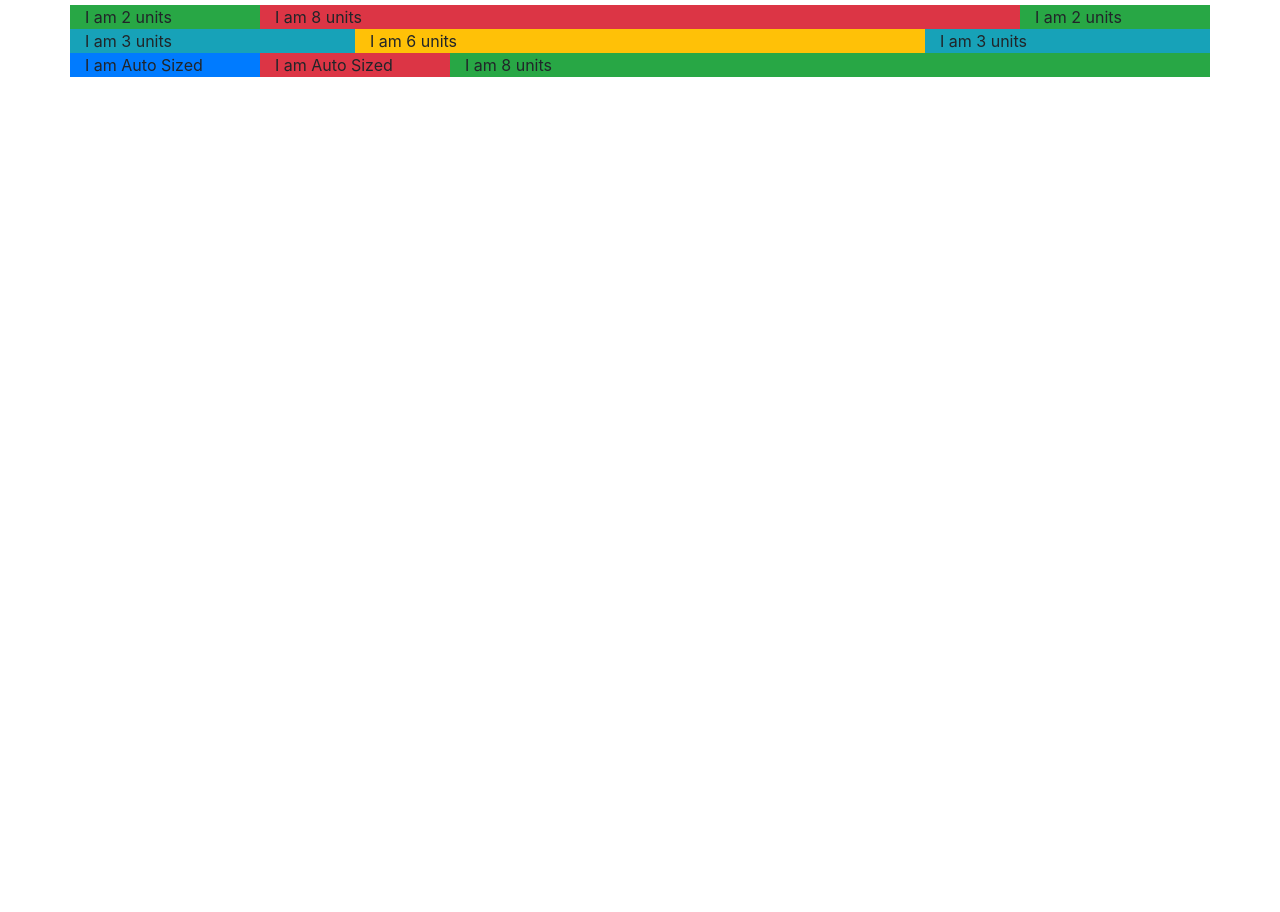
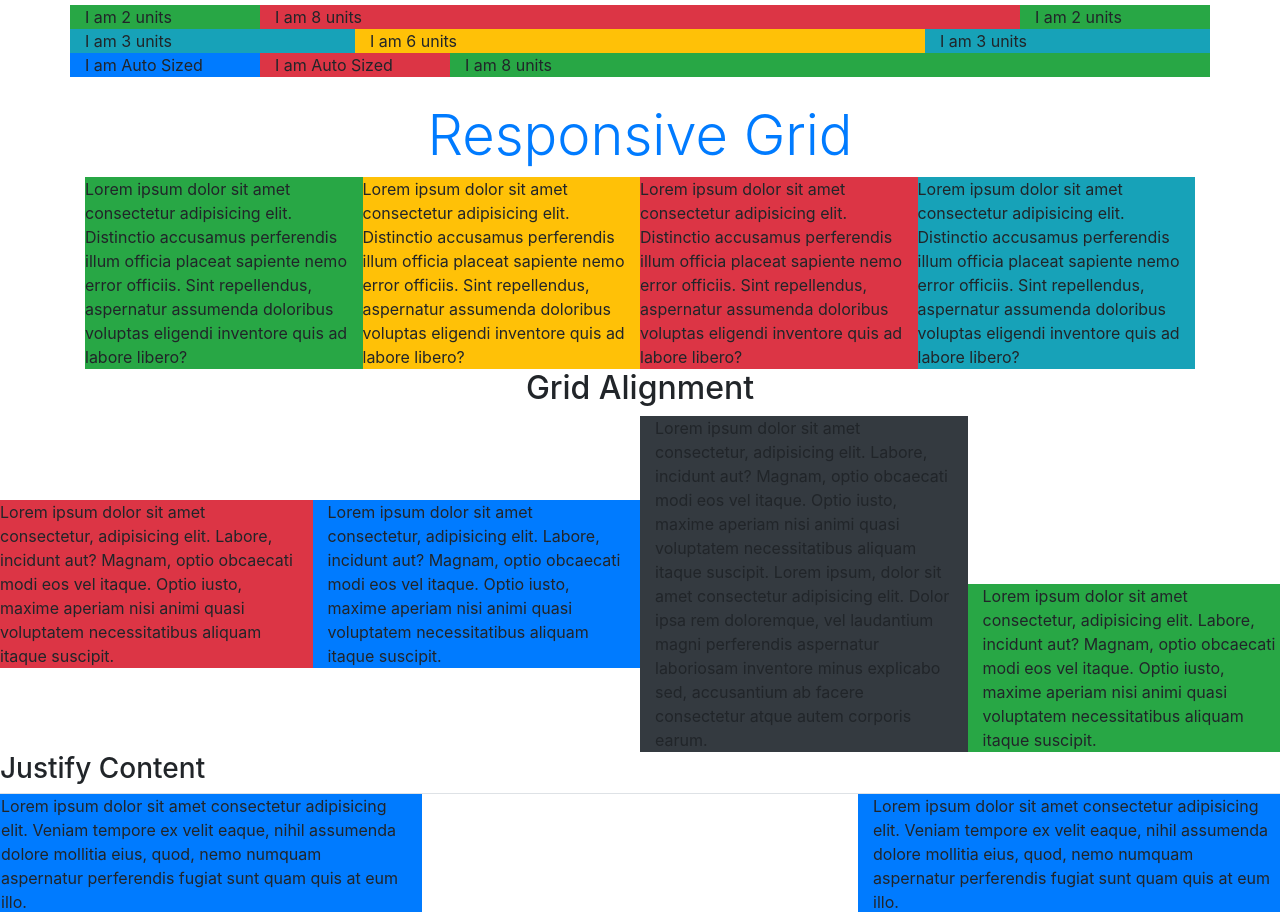
Before and after one commit to SMUSarge/Other-CSS-Properties, a plain HTML site: page Flexbox_And_Responsive/Grid/index.html in a window 1280 px wide. Shown: the part 118-1030 px from the top of the page. Before the commit the page ends 800 px from the top, so only its background shows below. Drawn offline with nearby package versions, Linux system fonts and the light colour scheme; grey boxes are pictures that could not be loaded.

Commit message:
Grid Project

```diff
--- a/Flexbox_And_Responsive/Grid/index.html
+++ b/Flexbox_And_Responsive/Grid/index.html
@@ -7,6 +7,12 @@
     <meta charset="UTF-8">
     <meta name="viewport" content="width=device-width, initial-scale=1.0">
     <title>Grid</title>
+    <!-- <style>
+        img {
+            margin: 0;
+            padding: 0;
+        }
+    </style> -->
 </head>
 
 <body>
@@ -28,6 +34,82 @@
             <div class="col bg-danger">I am Auto Sized</div>
             <div class="col-8 bg-success">I am 8 units</div>
         </div>
+
+        <div class="h2 display-4 text-center text-primary" style="margin-top: 25px;">Responsive Grid</div>
+        <div class="row no-gutters">
+            <div class="col-md-6 col-xl-3 bg-success">Lorem ipsum dolor sit amet consectetur adipisicing elit.
+                Distinctio
+                accusamus perferendis illum officia placeat sapiente nemo error officiis. Sint repellendus, aspernatur
+                assumenda doloribus voluptas eligendi inventore quis ad labore libero?</div>
+            <div class="col-md-6 col-xl-3 bg-warning">Lorem ipsum dolor sit amet consectetur adipisicing elit.
+                Distinctio
+                accusamus perferendis illum officia placeat sapiente nemo error officiis. Sint repellendus, aspernatur
+                assumenda doloribus voluptas eligendi inventore quis ad labore libero?</div>
+            <div class="col-md-6 col-xl-3 bg-danger">Lorem ipsum dolor sit amet consectetur adipisicing elit.
+                Distinctio
+                accusamus perferendis illum officia placeat sapiente nemo error officiis. Sint repellendus, aspernatur
+                assumenda doloribus voluptas eligendi inventore quis ad labore libero?</div>
+
+            <div class="col-md-6 col-xl-3 bg-info">Lorem ipsum dolor sit amet consectetur adipisicing elit. Distinctio
+                accusamus perferendis illum officia placeat sapiente nemo error officiis. Sint repellendus, aspernatur
+                assumenda doloribus voluptas eligendi inventore quis ad labore libero?</div>
+        </div>
+    </div>
+    <h2 class="text-center">Grid Alignment</h2>
+    <div class="row align-items-center">
+        <div class="col-3 bg-danger">
+            Lorem ipsum dolor sit amet consectetur, adipisicing elit. Labore, incidunt aut? Magnam, optio obcaecati modi
+            eos vel itaque. Optio iusto, maxime aperiam nisi animi quasi voluptatem necessitatibus aliquam itaque
+            suscipit.
+        </div>
+        <div class="col-3 bg-primary">
+            Lorem ipsum dolor sit amet consectetur, adipisicing elit. Labore, incidunt aut? Magnam, optio obcaecati modi
+            eos vel itaque. Optio iusto, maxime aperiam nisi animi quasi voluptatem necessitatibus aliquam itaque
+            suscipit.
+        </div>
+        <div class="col-3 bg-dark">
+            Lorem ipsum dolor sit amet consectetur, adipisicing elit. Labore, incidunt aut? Magnam, optio obcaecati modi
+            eos vel itaque. Optio iusto, maxime aperiam nisi animi quasi voluptatem necessitatibus aliquam itaque
+            suscipit. Lorem ipsum, dolor sit amet consectetur adipisicing elit. Dolor ipsa rem doloremque, vel
+            laudantium magni perferendis aspernatur laboriosam inventore minus explicabo sed, accusantium ab facere
+            consectetur atque autem corporis earum.
+        </div>
+        <div class="col-3 bg-success align-self-end">
+            Lorem ipsum dolor sit amet consectetur, adipisicing elit. Labore, incidunt aut? Magnam, optio obcaecati modi
+            eos vel itaque. Optio iusto, maxime aperiam nisi animi quasi voluptatem necessitatibus aliquam itaque
+            suscipit.
+        </div>
+    </div>
+
+    </div>
+    <h3>Justify Content</h3>
+    <div class="row border justify-content-between">
+        <div class="col-4 bg-primary">
+            Lorem ipsum dolor sit amet consectetur adipisicing elit. Veniam tempore ex velit eaque, nihil assumenda
+            dolore mollitia eius, quod, nemo numquam aspernatur perferendis fugiat sunt quam quis at eum illo.
+        </div>
+        <div class="col-4 bg-primary">
+            Lorem ipsum dolor sit amet consectetur adipisicing elit. Veniam tempore ex velit eaque, nihil assumenda
+            dolore mollitia eius, quod, nemo numquam aspernatur perferendis fugiat sunt quam quis at eum illo.
+        </div>
+    </div>
+    <div class="row ">
+        <div class="col-xl-4 col-md-6"><img src="paul-morley-0ALhqKA4XTc-unsplash.jpg" class="img-fluid"></div>
+        <div class="col-xl-4 col-md-6"><img src="pierre-etienne-vilbert-g1K4f_QDXKQ-unsplash.jpg" class="img-fluid">
+        </div>
+        <div class="col-xl-4 col-md-6"><img src="kateryna-hliznitsova-ocb4ft1qyjA-unsplash.jpg" class="img-fluid"></div>
+    </div>
+
+    <!-- Photo by <a href="https://unsplash.com/@mobography?utm_content=creditCopyText&utm_medium=referral&utm_source=unsplash">Paul Morley</a> on <a href="https://unsplash.com/photos/red-fireworks-0ALhqKA4XTc?utm_content=creditCopyText&utm_medium=referral&utm_source=unsplash">Unsplash</a> -->
+
+
+
+    <script src="https://code.jquery.com/jquery-3.5.1.slim.min.js"
+        integrity="sha384-DfXdz2htPH0lsSSs5nCTpuj/zy4C+OGpamoFVy38MVBnE+IbbVYUew+OrCXaRkfj"
+        crossorigin="anonymous"></script>
+    <script src="https://cdn.jsdelivr.net/npm/bootstrap@4.5.3/dist/js/bootstrap.bundle.min.js"
+        integrity="sha384-ho+j7jyWK8fNQe+A12Hb8AhRq26LrZ/JpcUGGOn+Y7RsweNrtN/tE3MoK7ZeZDyx"
+        crossorigin="anonymous"></script>
 </body>
 
 </html>
```
Also changed, not shown: Flexbox_And_Responsive/Grid/pierre-etienne-vilbert-g1K4f_QDXKQ-unsplash.jpg (added), 2 other files.
